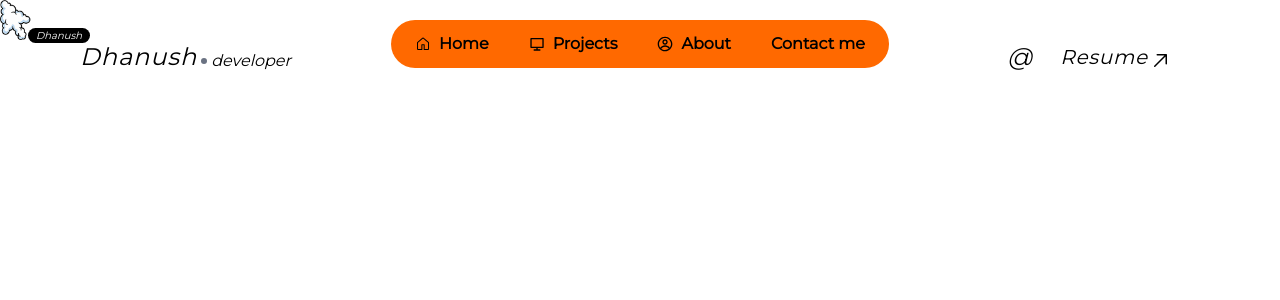
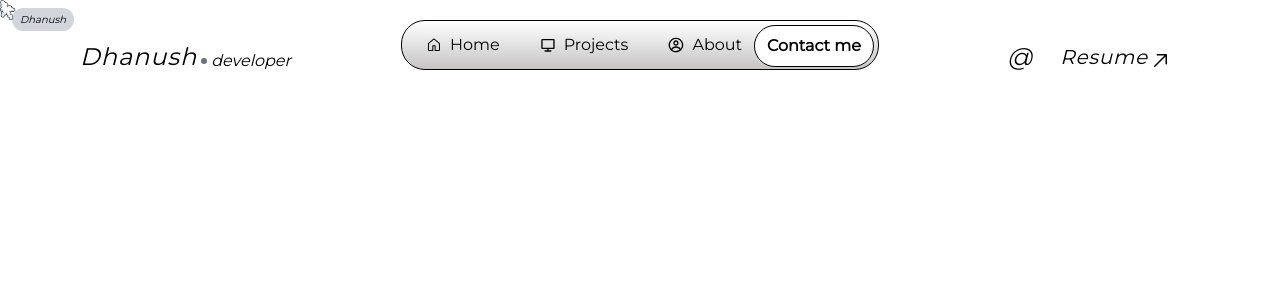
Before and after one commit to Mr-Dhanush-git/MY_PORTFOLIO, a Next.js app: page / in a window 1280 px wide. Shown: the top 300 px of the page. Built offline with nearby package versions, Linux system fonts and the light colour scheme.

Commit message:
fixig navbar

```diff
--- a/components/Cursor.jsx
+++ b/components/Cursor.jsx
@@ -3,9 +3,8 @@ import React, { useEffect, useRef } from 'react'
 import gsap from 'gsap'
 
 const Cursor = () => {
-    const cursorRef = useRef(null)
+
     const nameRef = useRef(null)
-
     const defaultCurRef = useRef(null)
     const pointerCurRef = useRef(null)
 
@@ -14,17 +13,35 @@ const Cursor = () => {
     useEffect(() => {
         const moveCursor = (e) => {
 
-            gsap.to(cursorRef.current, {
+            gsap.set(defaultCurRef.current, {
+                xPercent: -50,
+                yPercent: -50,
+            })
+
+            gsap.set(pointerCurRef.current, {
+                xPercent: -50,
+                yPercent: -50,
+            })
+
+            gsap.to(defaultCurRef.current, {
                 x: e.clientX,
                 y: e.clientY,
+
                 duration:0.15,
                 ease: 'power3.out',
+            })
+
+            gsap.to(pointerCurRef.current, {
+                x:e.clientX,
+                y:e.clientY,
+                duration: 0.15,
+                ease: 'power3.out'
             })
 
             gsap.to(nameRef.current, {
                 x : e.clientX,
                 y : e.clientY,
-                duration: 0.1,
+                duration: 0.15,
                 ease: 'power1.inOut'
             })
 
@@ -81,32 +98,49 @@ const Cursor = () => {
 
   return (
 
-    <div>
-        <div ref={cursorRef}
-        className="fixed top-0 left-0 pointer-events-none z-[99999]"
-        >
+    <>
+
     <img
         ref={defaultCurRef}
         src="/CustomCursor/Gear5/gear5cursor.png"
         alt=""
-                className='w-10 h-10' />
+        className='fixed
+        top-0 left-0
+        w-[20px] h-[20px]
+        pointer-events-none
+        z-[999999]'
+    />
 
 
     <img
         ref = {pointerCurRef}
         src="/CustomCursor/Gear5/gear5pointer.png" alt=""
-             className='absolute top-0 left-0 w-10 h-10 opacity-0'
+        className='fixed
+        top-0 left-0
+        w-[40px] h-[40px]
+        pointer-events-none
+        opacity-0
+        z-[999999]'
     />
-        </div>
+
 
     <div
         ref = {nameRef}
-        className='z-[99999] fixed top-7 left-7 pointer-events-none bg-black text-white px-2 rounded-2xl font-montserret italic text-[10px]'
+        className='z-[99999]
+        absolute
+        top-2 left-3
+        pointer-events-none
+        bg-gray-300 text-black
+        px-2 py-1 rounded-2xl
+        font-montserret
+        italic
+        text-[10px]'
         >
         Dhanush
+
     </div>
 
-    </div>
+    </>
 
   )
 }
--- a/components/Navbar.jsx
+++ b/components/Navbar.jsx
@@ -1,9 +1,12 @@
+'use client'
 import React from 'react'
 import { navLinks } from '../constants/node'
 import ToolTip from './Tooltip'
+import { motion } from 'motion/react'
+
 const Navbar = () => {
   return (
-    <nav className='fixed top-5 left-1/2 -translate-x-1/2 flex justify-between items-center font-[CustomMontserrat] gap-10 bg-orange-500  rounded-3xl px-6 py-3'>
+    <nav className='fixed top-5 left-1/2 -translate-x-1/2 flex justify-between items-center  gap-10 border border-black-50  rounded-3xl px-6 py-3 pr-24 bg-gradient-to-b from-white via-[#e2e2e2] to-[#c7c4c4]'>
         {navLinks.map((nav , ind) => (
             <a
             key = {nav.name}
@@ -17,15 +20,22 @@ const Navbar = () => {
                   <ToolTip direction = "down" value = {nav.name}/>
               </div>
             </span>
-            <span className='lg:block hidden font-bold'>
+            <span className='lg:block hidden'>
             {nav.name}
             </span>
             </a>
         ))}
+          <motion.a
+            whileTap = {{ scale: 0.9}}
+            href="mailto:vijayyathagiri@gmail.com"
+            className='text-black  font-semibold relative text-black font-semibold'
+            >
+            <motion.div initial={{ left : "-100%"}} animate = {{ left : "150%" }}  transition={{repeat : Infinity , duration: 2, repeatDelay: 2, }} className="absolute w-6 h-[150%] bg-red-900 blur-md top-3 rotate-12 z-10"></motion.div>
+            <span className='bg-white border absolute rounded-3xl whitespace-nowrap -top-5 -left-7 py-2 px-3 z-20'>
+              Contact me
+            </span>
+          </motion.a>
 
-        <div className='font-bold'>
-            <a href="mailto:vijayyathagiri@gmail.com">Contact me</a>
-        </div>
 
     </nav>
   )
--- a/package.json
+++ b/package.json
@@ -13,6 +13,7 @@
     "@gsap/react": "^2.1.2",
     "@tailwindcss/postcss": "^4.3.3",
     "gsap": "^3.15.0",
+    "motion": "^13.2.0",
     "next": "^16.3.3",
     "postcss": "^8.5.26",
     "react": "^19.2.8",
```
Also changed, not shown: 1 other file (tests, documents, lock files or other folders). Lines whose indentation alone changed are shown as unchanged.
